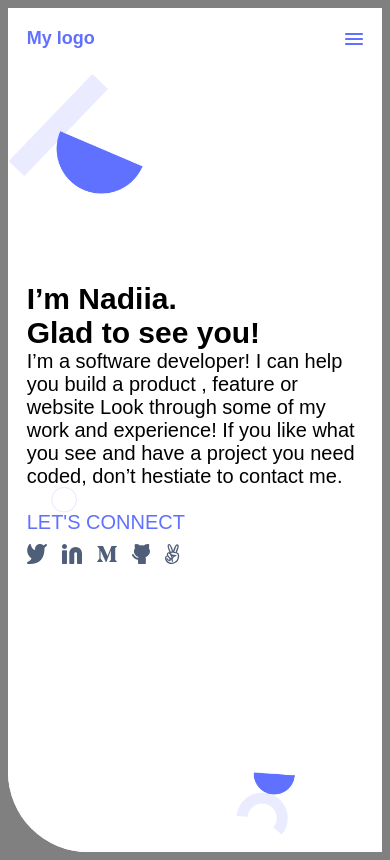
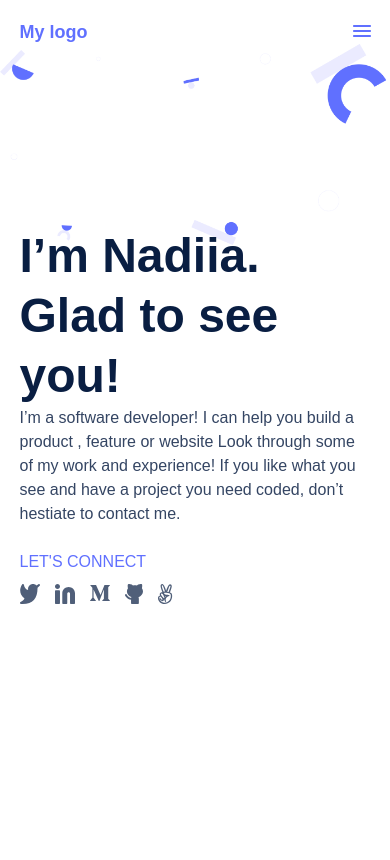
Before and after one commit to petushka1/microverse-m1-w1-d3-portfolio-production, a plain HTML site: page index.html in a window 390 px wide. Drawn offline with Linux system fonts and the light colour scheme.

Commit message:
Edit design

```diff
--- a/index.html
+++ b/index.html
@@ -8,31 +8,35 @@
   </head>
   <body>
 
-  <header class="container round">
-      <nav class="toolbar">
+    <div class="container round">
+      <header>
+        <nav class="toolbar linkstyle">
           <div class="logo space blue">
-          My logo
+            <a class="blue" href="#">My logo</a>
           </div>
-        <ul class="menu liststyle">
-          <li><a class="onhover pressed" href="#">Portfolio</a></li>
-          <li><a class="onhover pressed" href="#">About</a></li>
-          <li><a class="onhover pressed" href="#">Contact</a></li>
+          <ul class="menu liststyle linkstyle">
+            <li><a class="onhover pressed gray" href="#">Portfolio</a></li>
+            <li><a class="onhover pressed gray" href="#">About</a></li>
+            <li><a class="onhover pressed gray" href="#">Contact</a></li>
           </ul>
         </nav>
 
-      <nav class="mobmenu space">
-        <div class="logo space blue">
-          My logo
+        <nav class="mobmenu space linkstyle">
+          <div class="logo space">
+            <a class="blue" href="#">My logo</a>
           </div>
-        <div class="">
+          <div class="hamgurger">
             <a href="#"><img src="Img/Union.svg" alt="hamburger"></a>
           </div>
         </nav>
+      </header>
 
       <section class="headline round">
-      <div class="wide">
-        <h1 class="space">I’m Nadiia.</h1>
-        <h1 class="space">Glad to see you!</h1>
+        <div class="wide midemob">
+          <h1 class="space name">I’m Nadiia.
+            <br>
+            Glad to see you!
+          </h1>
           <p class="space">
             I’m a software developer! I can help you build a product , feature or website Look through some of my work and experience! If you like what you see and have a project you need coded, don’t hestiate to contact me.
           </p>
@@ -46,10 +50,9 @@
             <li><a class="onhover" href="#"><img src="Img/angellist.svg" alt="angellist"></a></li>
           </ul>
         </div>
+      </section>
+    </div>
 
-    </section>
-
-  </header>
 
   </body>
 </html>
--- a/style.css
+++ b/style.css
@@ -3,7 +3,17 @@ body {
   font-style: normal;
   font-weight: 400;
   font-size: 20px;
-  background-color: gray;
+  line-height: 28px;
+  color: #344563;
+  margin: 0;
+  padding: 0;
+}
+
+.name {
+  font-weight: 700;
+  font-size: 48px;
+  line-height: 60px;
+  color: #091E42;
 }
 
 .mobmenu {
@@ -30,8 +40,11 @@ body {
   line-height: 20px;
 }
 
-.menu a {
+.linkstyle a {
   text-decoration: none;
+}
+
+.gray {
   color: gray;
 }
 
@@ -42,6 +55,10 @@ body {
 
 .pressed:active {
   color: #6070ff;
+}
+
+.logo a:hover {
+  opacity: 0.5;
 }
 
 .round {
@@ -96,7 +113,8 @@ body {
   background-color: #fff;
   background-image: url('Img/Headerbg@2x.png');
   background-repeat: no-repeat;
-  background-size: cover;
+  background-position: top;
+  background-size: contain;
 }
 
 .headline ul {
@@ -126,4 +144,19 @@ body {
     padding: 0;
     margin: 0;
   }
+
+  body {
+    font-family: Poppins, sans-serif;
+    font-style: normal;
+    font-weight: 400;
+    font-size: 16px;
+    line-height: 24px;
+    color: #344563;
+    margin: 0;
+    padding: 0;
+  }
+
+  .widemob {
+    width: auto;
+  }
 }
```
Also changed, not shown: README.md. Lines whose indentation alone changed are shown as unchanged.
